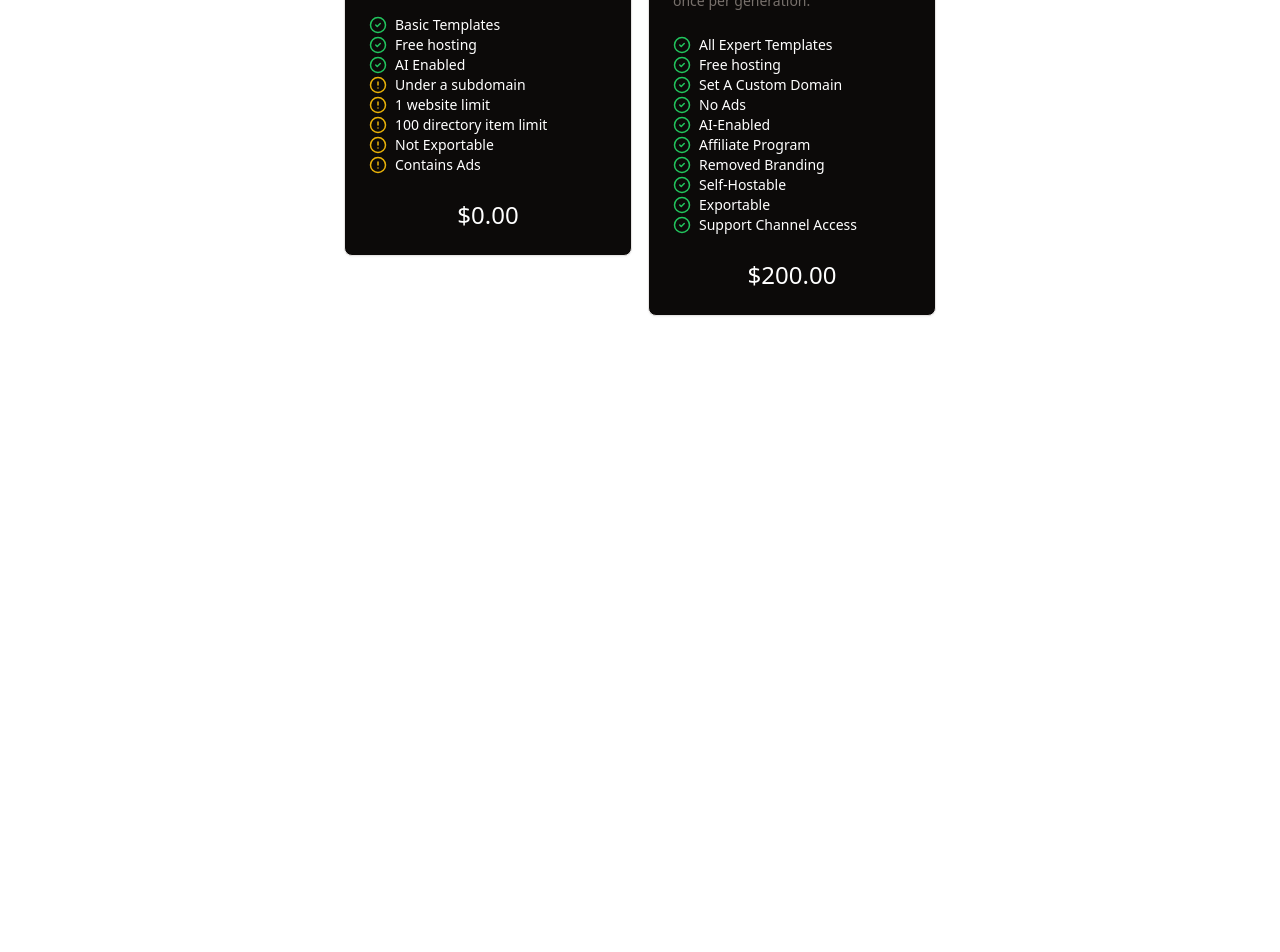
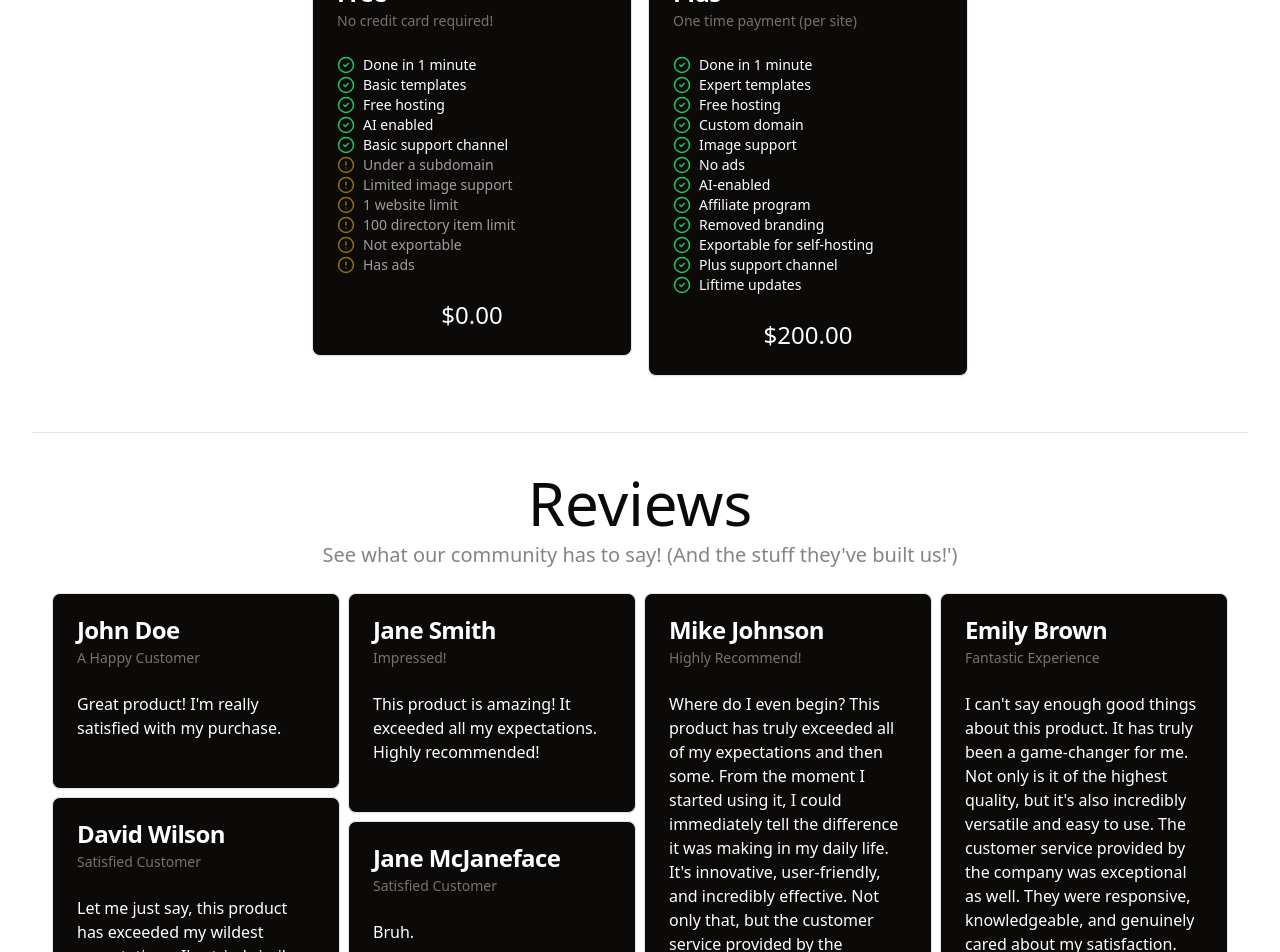
Before and after one commit to mrvfino/directory_maker_pro, a Next.js app in the folder landing/: page / in a window 1280 px wide. Shown: the part 1720-2672 px from the top of the page. Before the commit the page ends 2060 px from the top, so only its background shows below. Built offline with nearby package versions, Linux system fonts and the light colour scheme.

Commit message:
wip add reviews

```diff
--- a/landing/src/app/page.tsx
+++ b/landing/src/app/page.tsx
@@ -1,6 +1,7 @@
 import FeaturesSection from "@/components/features-section";
 import HeroSection from "@/components/hero-section";
 import PricingSection from "@/components/pricing-section";
+import ReviewsSection from "@/components/reviews-section";
 
 export default function Home() {
   return (
@@ -10,6 +11,8 @@ export default function Home() {
       <FeaturesSection />
       <hr className="border-1 mx-8 my-8 h-px" />
       <PricingSection />
+      <hr className="border-1 mx-8 my-8 h-px" />
+      <ReviewsSection />
     </div>
   );
 }
--- a/landing/src/components/features-section.tsx
+++ b/landing/src/components/features-section.tsx
@@ -12,7 +12,7 @@ export default function FeaturesSection({}: FeaturesSectionProps) {
     {
       title: "Templates by experts",
       content:
-        "Design is already done on your behalf, so you can focus on content.",
+        "Our templates are already designed with best practices in mind.",
     },
     {
       title: "CMS-free",
@@ -28,7 +28,7 @@ export default function FeaturesSection({}: FeaturesSectionProps) {
 
   return (
     <section className="w flex flex-col items-center p-2">
-      <h1 className="text-center text-2xl font-light md:text-4xl">
+      <h1 className="text-center text-5xl font-light md:text-6xl">
         Main Features
       </h1>
       <p className="text-foreground/50 text-md max-w-2xl p-2 text-center md:text-xl">
--- /dev/null
+++ b/landing/src/components/layouts/n-masontry.tsx
@@ -0,0 +1,39 @@
+import { ReactNode } from "react";
+
+interface NMasonryProps<T> {
+  children: ReactNode[];
+  numberOfColumns: number;
+}
+
+/**
+ * NOTE: This is not true masonry since the heights at the bottom of the component
+ * are not managed logically.
+ */
+export default function NMasonry<T>(props: NMasonryProps<T>) {
+  var columnItems: ReactNode[][] = [];
+
+  props.children.forEach((value, index) => {
+    const columnIndex = index % props.numberOfColumns;
+    if (columnItems[columnIndex] == undefined) {
+      columnItems[columnIndex] = [];
+    }
+    columnItems[columnIndex].push(value);
+  });
+
+  // NOTE: If you wanna do lazy loading: https://github.com/civiccc/react-waypoint
+  // @TODO: - Fix clumping when the page loads, or wait until content before showing numbers?
+  // If you want to reproduce the clumping just hold "Shift" + click refresh on the browser to clear
+  // the cache for images.
+
+  return (
+    <div className="flex flex-col justify-center gap-2 md:flex-row">
+      {columnItems.map((values, index) => (
+        <div className="flex flex-col items-center gap-2" key={index}>
+          {values.map((subValues, subIndex) => (
+            <div key={subIndex}>{subValues}</div>
+          ))}
+        </div>
+      ))}
+    </div>
+  );
+}
--- a/landing/src/components/pricing-section.tsx
+++ b/landing/src/components/pricing-section.tsx
@@ -1,10 +1,4 @@
-import {
-  AlertCircle,
-  CheckCircle2,
-  CircleDot,
-  CircleOff,
-  XCircleIcon,
-} from "lucide-react";
+import { AlertCircle, CheckCircle2 } from "lucide-react";
 import {
   Card,
   CardContent,
@@ -20,31 +14,40 @@ export default function PricingSection({}: PricingSectionProps) {
   const prices = [
     {
       header: "Free",
-      subheader: "No Credit Card Required",
-      positives: ["Basic Templates", "Free hosting", "AI Enabled"],
+      subheader: "No credit card required!",
+      positives: [
+        "Done in 1 minute",
+        "Basic templates",
+        "Free hosting",
+        "AI enabled",
+        "Basic support channel",
+      ],
       negatives: [
         "Under a subdomain",
+        "Limited image support",
         "1 website limit",
         "100 directory item limit",
-        "Not Exportable",
-        "Contains Ads",
+        "Not exportable",
+        "Has ads",
       ],
       price: "$0.00",
     },
     {
       header: "Plus",
-      subheader: "No subscription needed, just pay once per generation.",
+      subheader: "One time payment (per site)",
       positives: [
-        "All Expert Templates",
+        "Done in 1 minute",
+        "Expert templates",
         "Free hosting",
-        "Set A Custom Domain",
-        "No Ads",
-        "AI-Enabled",
-        "Affiliate Program",
-        "Removed Branding",
-        "Self-Hostable",
-        "Exportable",
-        "Support Channel Access",
+        "Custom domain",
+        "Image support",
+        "No ads",
+        "AI-enabled",
+        "Affiliate program",
+        "Removed branding",
+        "Exportable for self-hosting",
+        "Plus support channel",
+        "Liftime updates",
       ],
       negatives: [],
       price: "$200.00",
@@ -53,7 +56,7 @@ export default function PricingSection({}: PricingSectionProps) {
 
   return (
     <section className="w flex flex-col items-center p-2">
-      <h1 className="text-center text-2xl font-light md:text-4xl">Pricing</h1>
+      <h1 className="text-center text-5xl font-light md:text-6xl">Pricing</h1>
       <p className="text-foreground/50 text-md max-w-2xl p-2 text-center md:text-xl">
         Straightforward and transparent.
       </p>
@@ -61,7 +64,7 @@ export default function PricingSection({}: PricingSectionProps) {
         {prices.map((value, index) => (
           <Card
             key={index}
-            className="bg-foreground text-background aspect-video w-72"
+            className="bg-foreground text-background aspect-video w-80"
           >
             <CardHeader>
               <CardTitle>{value.header}</CardTitle>
@@ -82,7 +85,7 @@ export default function PricingSection({}: PricingSectionProps) {
                 ))}
                 {value.negatives.map((value, index) => (
                   <li key={index}>
-                    <div className="flex flex-row items-center gap-2 font-light">
+                    <div className="flex flex-row items-center gap-2 font-light opacity-60">
                       <AlertCircle
                         className="font-bold text-yellow-500"
                         size={18}
--- /dev/null
+++ b/landing/src/components/reviews-section.tsx
@@ -0,0 +1,103 @@
+import { AlertCircle, CheckCircle2 } from "lucide-react";
+import {
+  Card,
+  CardContent,
+  CardDescription,
+  CardFooter,
+  CardHeader,
+  CardTitle,
+} from "./ui/card";
+import NMasonry from "./layouts/n-masontry";
+import { Button } from "./ui/button";
+
+interface ReviewsSectionProps {}
+
+export default function ReviewsSection({}: ReviewsSectionProps) {
+  const reviews = [
+    {
+      avatarUrl: "https://randomuser.me/api/portraits/men/1.jpg",
+      name: "John Doe",
+      subheading: "A Happy Customer",
+      comment: "Great product! I'm really satisfied with my purchase.",
+      siteName: "AmazingProducts.com",
+      siteUrl: "https://www.amazingproducts.com",
+    },
+    {
+      avatarUrl: "https://randomuser.me/api/portraits/women/2.jpg",
+      name: "Jane Smith",
+      subheading: "Impressed!",
+      comment:
+        "This product is amazing! It exceeded all my expectations. Highly recommended!",
+      siteName: "SuperStore",
+      siteUrl: "https://www.superstore.com",
+    },
+    {
+      avatarUrl: "https://randomuser.me/api/portraits/men/3.jpg",
+      name: "Mike Johnson",
+      subheading: "Highly Recommend!",
+      comment:
+        "Where do I even begin? This product has truly exceeded all of my expectations and then some. From the moment I started using it, I could immediately tell the difference it was making in my daily life. It's innovative, user-friendly, and incredibly effective. Not only that, but the customer service provided by the company was top-notch. They were friendly, helpful, and went above and beyond to ensure my satisfaction. Overall, I am thoroughly impressed and would highly recommend this product to anyone in the market for something similar.",
+      siteName: "QualityGoods",
+      siteUrl: "https://www.qualitygoods.com",
+    },
+    {
+      avatarUrl: "https://randomuser.me/api/portraits/women/4.jpg",
+      name: "Emily Brown",
+      subheading: "Fantastic Experience",
+      comment:
+        "I can't say enough good things about this product. It has truly been a game-changer for me. Not only is it of the highest quality, but it's also incredibly versatile and easy to use. The customer service provided by the company was exceptional as well. They were responsive, knowledgeable, and genuinely cared about my satisfaction. Overall, I am extremely happy with my purchase and would recommend this product to anyone looking for a reliable solution.",
+      siteName: "BestDeals",
+      siteUrl: "https://www.bestdeals.com",
+    },
+    {
+      avatarUrl: "https://randomuser.me/api/portraits/men/5.jpg",
+      name: "David Wilson",
+      subheading: "Satisfied Customer",
+      comment:
+        "Let me just say, this product has exceeded my wildest expectations. I've tried similar products in the past, but none have come close to the quality and performance of this one. It's durable, reliable, and built to last. On top of that, the customer service provided by the company was exceptional. They were responsive, helpful, and truly went above and beyond to ensure my satisfaction. Overall, I am extremely satisfied with my purchase and would highly recommend this product to anyone in need of a reliable solution.",
+      siteName: "QuickShip",
+      siteUrl: "https://www.quickship.com",
+    },
+    {
+      avatarUrl: "https://randomuser.me/api/portraits/men/5.jpg",
+      name: "Jane McJaneface",
+      subheading: "Satisfied Customer",
+      comment: "Bruh.",
+      siteName: "QuickShip",
+      siteUrl: "https://www.quickship.com",
+    },
+    // Add more reviews as needed
+  ];
+
+  return (
+    <section className="w flex flex-col items-center p-2">
+      <h1 className="text-center text-5xl font-light md:text-6xl">Reviews</h1>
+      <p className="text-foreground/50 text-md max-w-2xl p-2 text-center md:text-xl">
+        See what our community has to say! (And the stuff they've built us!')
+      </p>
+      <div className="bg m-4 flex w-screen flex-col items-center gap-4 md:flex-row md:items-start md:justify-center">
+        <NMasonry numberOfColumns={4}>
+          {reviews.map((value, index) => (
+            <Card key={index} className="bg-foreground text-background w-72">
+              <CardHeader>
+                <CardTitle>{value.name}</CardTitle>
+                <CardDescription>{value.subheading}</CardDescription>
+              </CardHeader>
+              <CardContent>
+                <div>{value.comment}</div>
+              </CardContent>
+              <CardFooter>
+                <div className="w-full">
+                  <p className="text-center text-2xl">{value.price}</p>
+                </div>
+              </CardFooter>
+            </Card>
+          ))}
+        </NMasonry>
+      </div>
+      <div className="pt-16">
+        <Button>Join the happy community of our users!</Button>
+      </div>
+    </section>
+  );
+}
--- a/landing/src/config/navigation.ts
+++ b/landing/src/config/navigation.ts
@@ -14,9 +14,5 @@ export const navigationConfig: NavigationConfig = {
       title: "Reviews",
       href: "/#community",
     },
-    {
-      title: "FAQs",
-      href: "/#faq",
-    },
   ],
 };
```
